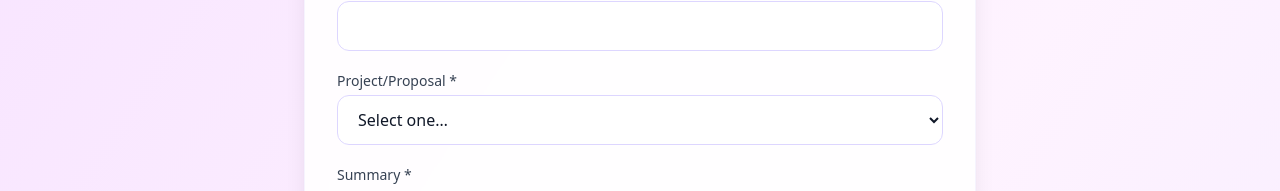
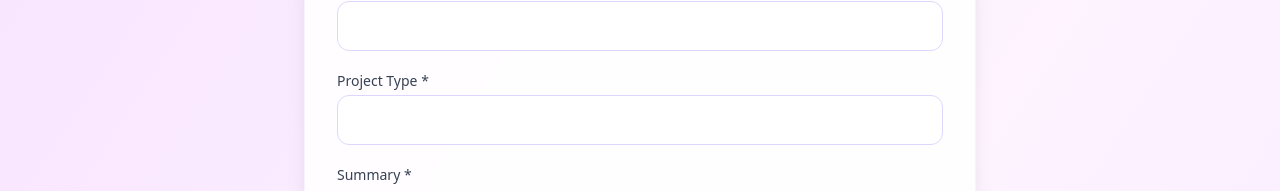
Before and after one commit to Abhijith-Suresh2283/nanoportugal, a React (Vite) app: page /projectsubmission in a window 1280 px wide. Shown: the part 517-708 px from the top of the page. Built offline with nearby package versions, Linux system fonts and the light colour scheme; no server answers.

Commit message:
Changed project/Proposal to Project Type

```diff
--- a/src/components/ProjectSubmission.jsx
+++ b/src/components/ProjectSubmission.jsx
@@ -73,7 +73,7 @@ export default function ProjectSubmissionPage() {
   async function handleSubmit() {
     // ---- required fields (sequential, one message at a time) ----
     if (!form.entry_type.trim()) {
-      setError('Please select Project or Proposal.');
+      setError('Project type is required.');
       return;
     }
     if (!form.title.trim()) {
@@ -212,19 +212,15 @@ export default function ProjectSubmissionPage() {
               />
             </div>
 
-            {/* Project / Proposal */}
+            {/* Project Type */}
             <div>
-              <label className="block text-sm font-medium text-gray-700 mb-1">Project/Proposal *</label>
-              <select
+              <label className="block text-sm font-medium text-gray-700 mb-1">Project Type *</label>
+              <input
                 name="entry_type"
                 value={form.entry_type}
                 onChange={handleChange}
                 className={inputClass}
-              >
-                <option value="" disabled>Select one…</option>
-                <option value="Project">Project</option>
-                <option value="Proposal">Proposal</option>
-              </select>
+              />
             </div>
 
             {/* Summary */}
```
